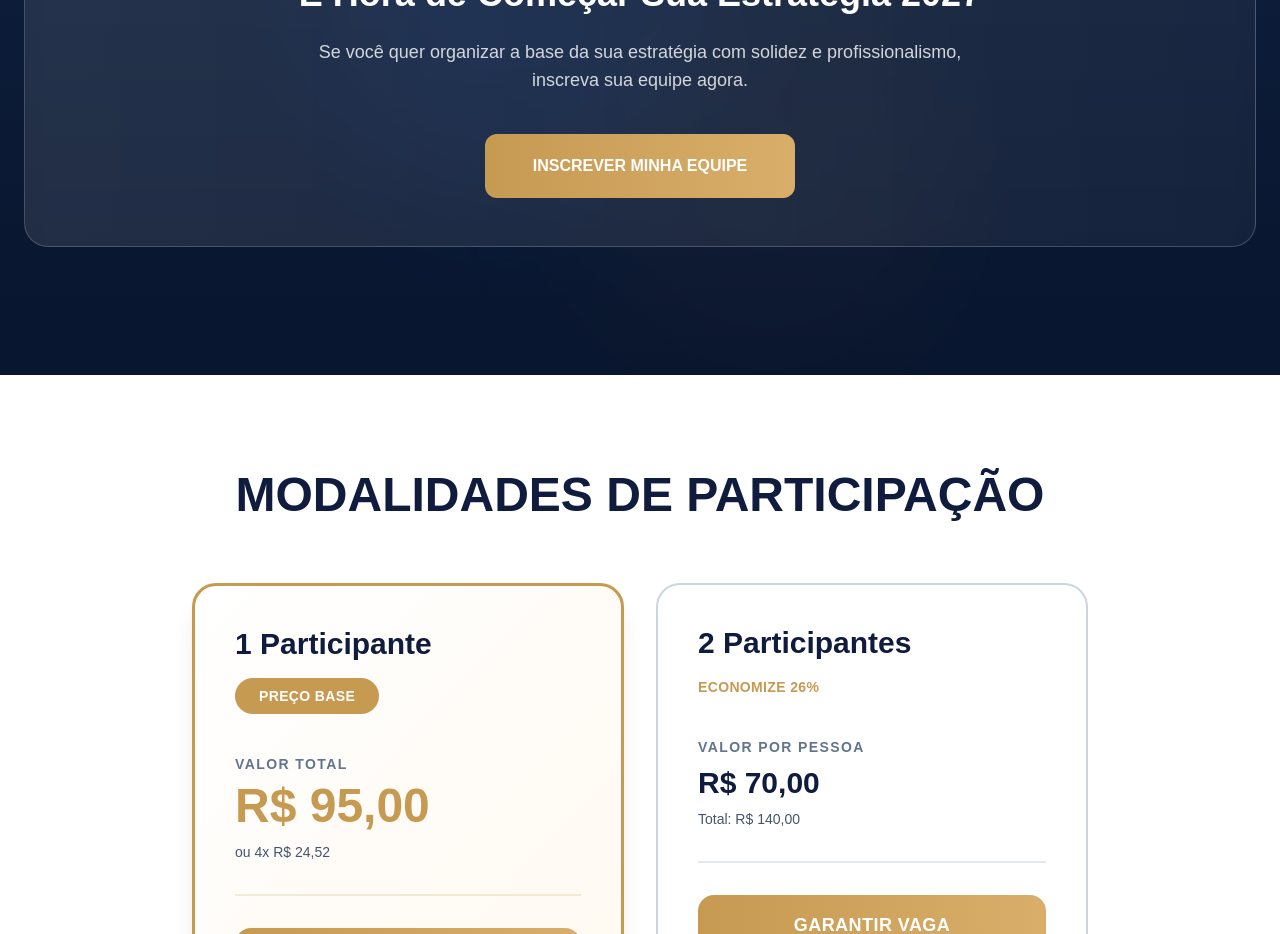
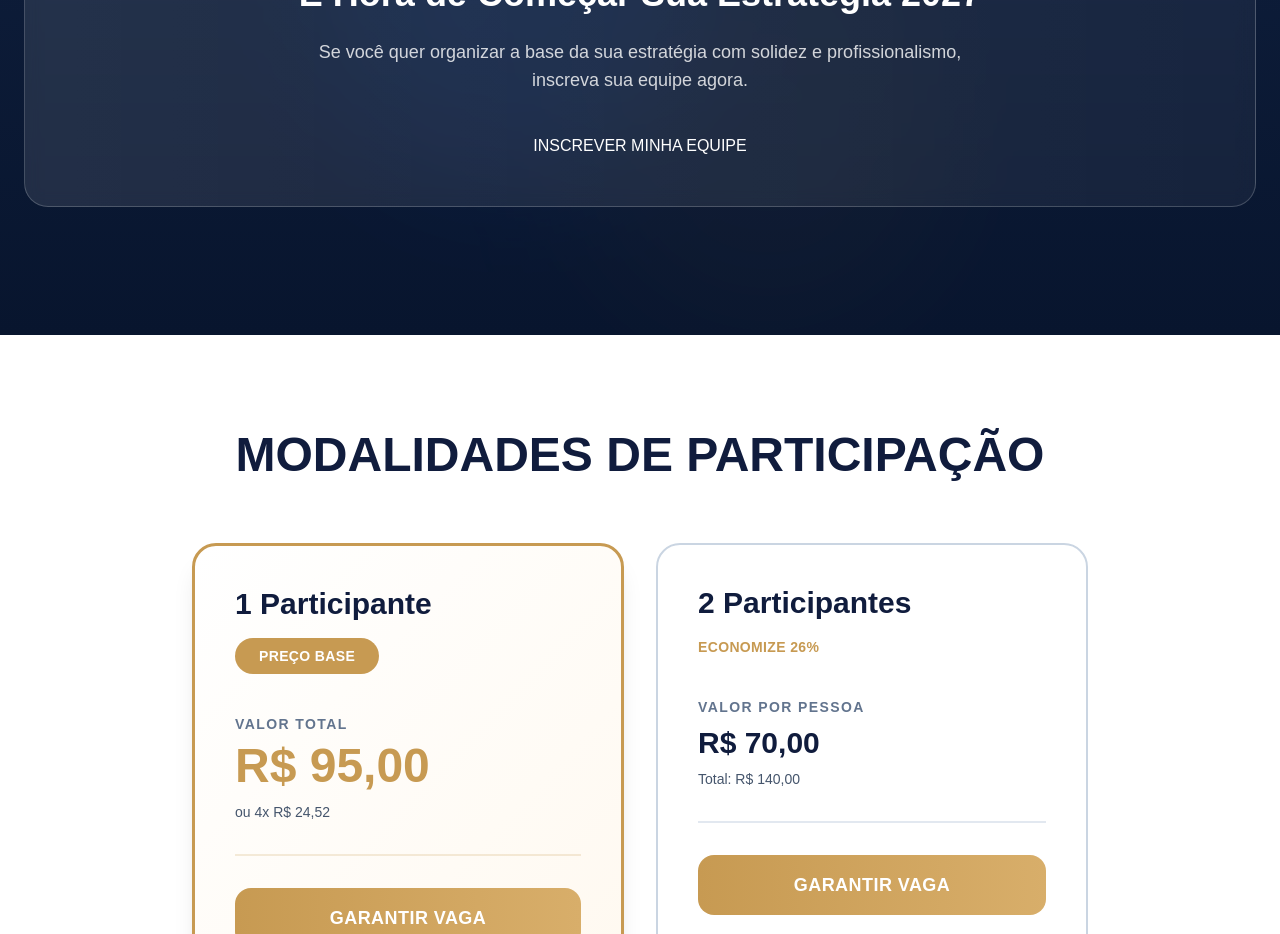
Before and after one commit to cleliapuc/ipge, a Next.js app: page / in a window 1280 px wide. Shown: the part 3880-4814 px from the top of the page. Built offline with nearby package versions, Linux system fonts and the light colour scheme.

Commit message:
layout novo

```diff
--- a/app/page.tsx
+++ b/app/page.tsx
@@ -448,9 +448,15 @@ export default function IPGEExecutiveSummit() {
           <div className="bg-gradient-to-r from-white/10 to-white/5 border border-white/20 rounded-3xl p-12 text-center backdrop-blur-sm">
             <h3 className="text-4xl font-black mb-6">É Hora de Começar Sua Estratégia 2027</h3>
             <p className="text-white/80 text-lg mb-10 max-w-2xl mx-auto">Se você quer organizar a base da sua estratégia com solidez e profissionalismo, inscreva sua equipe agora.</p>
-            <a href="https://pay.hotmart.com/SEU-LINK-AQUI" target="_blank" className="inline-block bg-gradient-to-r from-[#C79A52] to-[#D8AE6A] hover:shadow-2xl hover:shadow-[#C79A52]/50 text-white font-black px-12 py-5 rounded-xl transition-all duration-300">
+            <button
+              onClick={() => {
+                const section = document.getElementById('modalidades');
+                section?.scrollIntoView({ behavior: 'smooth' });
+              }}
+              className="..."
+            >
               INSCREVER MINHA EQUIPE
-            </a>
+            </button>
           </div>
         </div>
       </section>
```
